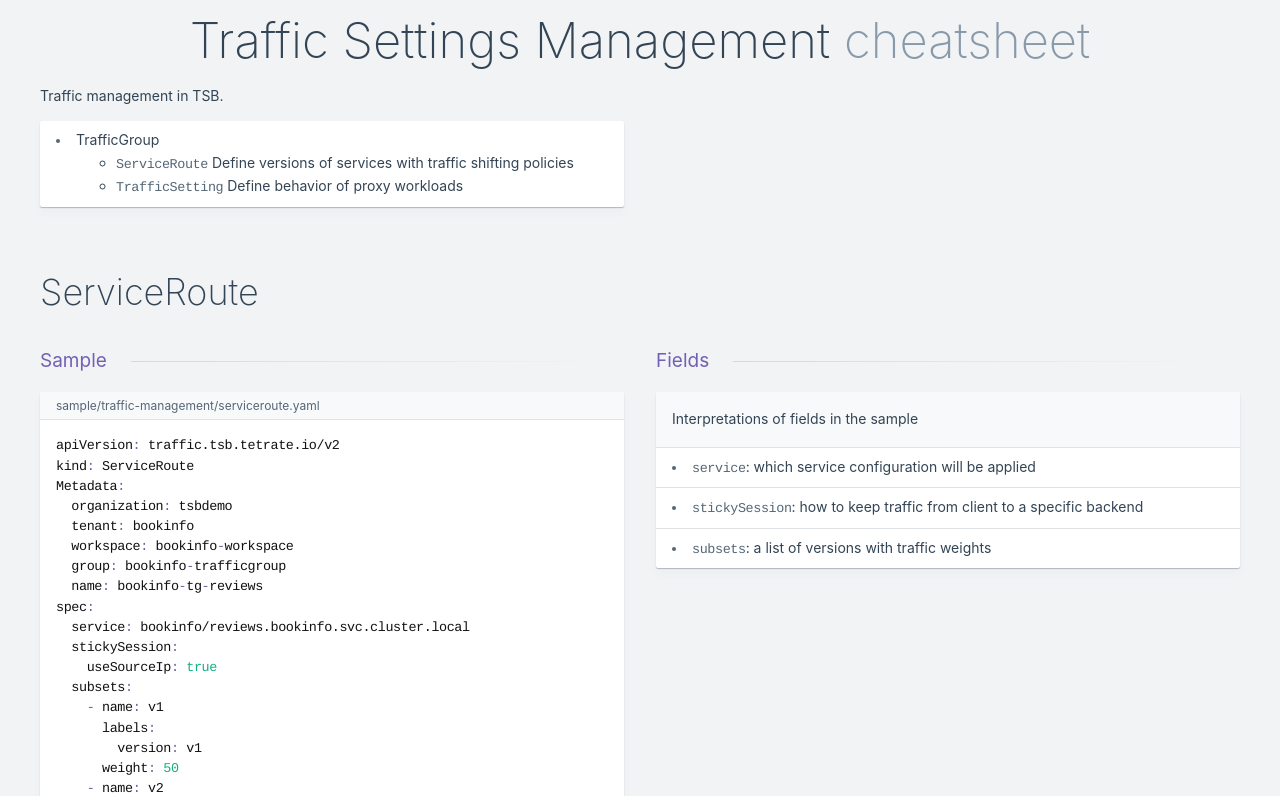
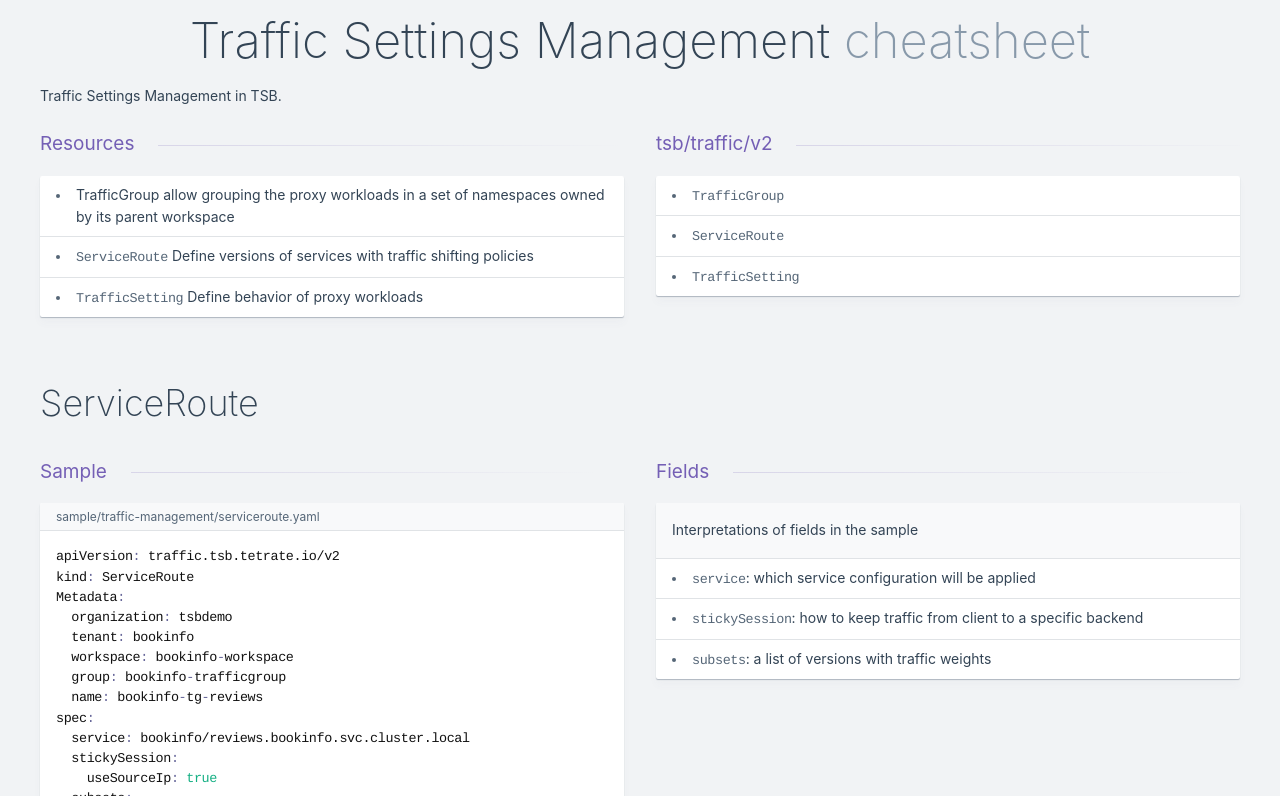
Before and after one commit to tetratelabs/tsb-cheatsheet, a Jekyll site: the page built from traffic-management.md, in a window 1280 px wide and 900 px high, cut to the strip 104-900 px from the top of the window. Built offline with Jekyll 4.4.1, drawn with Linux system fonts in a browser that asks for light colours; nearby versions of some CDN libraries; some of the changed text lies outside the part shown.

Commit message:
added quicklinks to docs
tctl
traffic management
gateways management
security management

```diff
--- a/traffic-management.md
+++ b/traffic-management.md
@@ -7,14 +7,22 @@ tags: [Featured]
 updated: 2022-12-07
 category: Resources
 intro:
-  Traffic management in TSB.
+  Traffic Settings Management in TSB.
 ---
 
 ## Intro
 
-- TrafficGroup
-  - [`ServiceRoute`](#serviceroute) Define versions of services with traffic shifting policies
-  - [`TrafficSetting`](#trafficsetting) Define behavior of proxy workloads
+### Resources
+
+- TrafficGroup allow grouping the proxy workloads in a set of namespaces owned by its parent workspace
+- [`ServiceRoute`](#serviceroute) Define versions of services with traffic shifting policies
+- [`TrafficSetting`](#trafficsetting) Define behavior of proxy workloads
+
+### tsb/traffic/v2
+- [`TrafficGroup`](https://docs.tetrate.io/service-bridge/1.5.x/en-us/refs/tsb/traffic/v2/traffic_group)
+- [`ServiceRoute`](https://docs.tetrate.io/service-bridge/latest/en-us/refs/tsb/traffic/v2/service_route)
+- [`TrafficSetting`](https://docs.tetrate.io/service-bridge/latest/en-us/refs/tsb/traffic/v2/traffic_setting)
+
 
 ## ServiceRoute
 
```
Also changed, not shown: gateways-management.md (+9 -1 lines), security-management.md (+8 -0 lines), tctl.md (+6 -1 lines).
